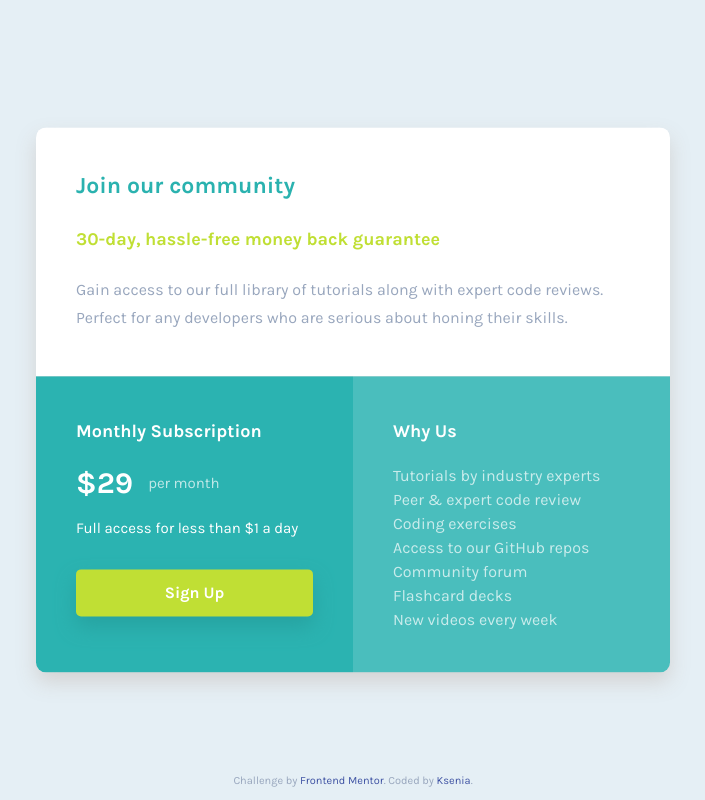
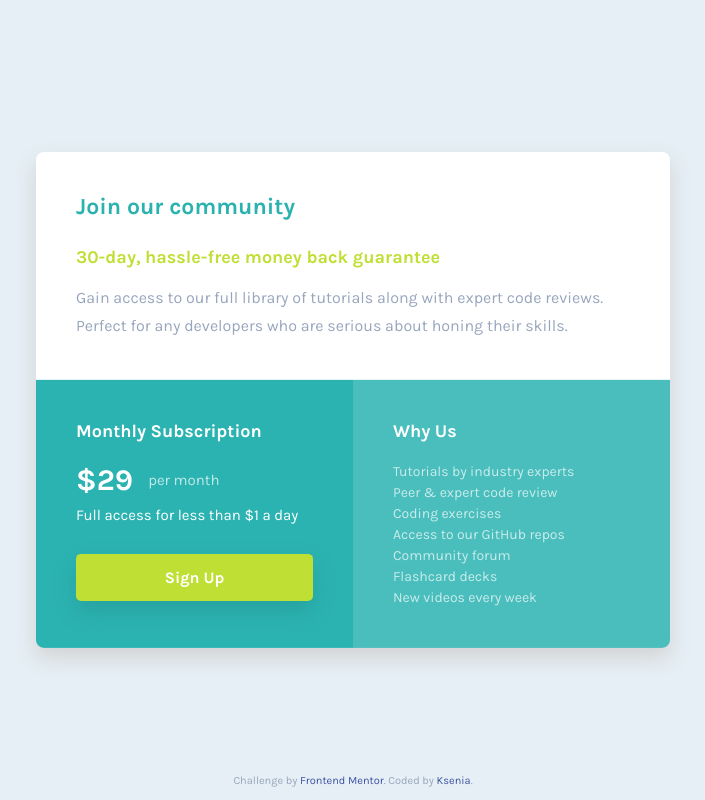
Before and after one commit to ksenia-kos/single-price-grid-component, a plain HTML site: page index.html in a window 1280 px wide. Shown: the whole page, without its empty margins (287-992 px from the left). Drawn offline with Linux system fonts and the light colour scheme.

Commit message:
third commit

```diff
--- a/css/style.css
+++ b/css/style.css
@@ -2,13 +2,12 @@
 
 html {
     box-sizing: border-box; /*adding padding to elements won't affect final width */
-    font-size: 16px;
 }
 
 body {
     font-family: 'Karla', sans-serif;
     font-weight: 400;
-    font-size: 1em;
+    font-size: 1rem;
     line-height: 1.3;
     text-align: left;
     margin: 0;
@@ -21,34 +20,28 @@ h2, h3, h4 {
 }
 
 h2 {
-    font-size: 1.25em; /*20px*/
+    font-size: 1.25rem; /*20px*/
     color: hsl(179, 62%, 43%);
-    margin-bottom: 27px;
+    margin-bottom: 24px;
 }
 
 h3 {
-    font-size: 1.125em; /*18px*/
-    margin-bottom: 21px;
+    font-size: 1.125rem; /*18px*/
+    margin-bottom: 18px;
 }
 
 h4 {
-    font-size: 0.9375em; /*15px*/
+    font-size: 0.9375rem; /*15px*/
     line-height: 1.33;
     color: hsl(71, 73%, 54%);
-    margin-bottom: 24px;
+    margin-bottom: 18px;
 }
 
 p {
-    margin-bottom: 0;
+    margin: 0;
     color:hsl(218, 22%, 67%);
-    font-size: 0.875em; /*14px*/
+    font-size: 0.875rem; /*14px*/
     line-height: 1.75;
-}
-
-ul {
-  list-style-type: none;
-  margin: 0;
-  padding: 0;
 }
 
 a {
@@ -56,7 +49,7 @@ a {
 }
 
 .padding {
-    padding: 30px 25px 25px;
+    padding: 25px;
 }
 
 .container {
@@ -64,13 +57,14 @@ a {
     flex-flow: column;
     width: 311px;
     margin: 72px auto;
-    border-radius: 10px;
+    border-radius: 5px;
     overflow: hidden;
     filter: drop-shadow(0 10px 10px lightGrey);
 }
 
 .join {
     background-color: #fff;
+    padding-top: 30px;
     padding-bottom: 36px;
 }
 
@@ -82,23 +76,23 @@ a {
 .price {
     display: flex;
     align-items: center;
-    margin-bottom: 16px;
+    margin-bottom: 6px;
 }
 
 .price__dollar {
-    font-size: 1.875em; /*30px*/
+    font-size: 1.875rem; /*30px*/
     font-weight: 700;
-    padding-right: 15px;
+    padding-right: 0.9375rem; /*15px*/
 }
 
 .price__permonth {
-    font-size: 0.9375em; /*15px*/
+    font-size: 0.9375rem; /*15px*/
     opacity: 0.7;
 }
 
 .access {
-    font-size: 0.9375em; /*15px*/
-    margin-bottom: 30px;
+    font-size: 0.9375rem; /*15px*/
+    margin-bottom: 28px;
 }
 
 input[type=button] {
@@ -107,11 +101,17 @@ input[type=button] {
     border: none;
     font-family: 'Karla', sans-serif;
     font-weight: 700;
-    font-size: 1em;
+    font-size: 1rem;
     width: 100%;
     padding: 14px 0;
     border-radius: 5px;
     filter: drop-shadow(0 10px 10px #26A2A0);
+    cursor: pointer;
+    transition: background-color 100ms ease-in-out;
+}
+
+input[type=button]:hover {
+    background-color: hsl(71, 67%, 49%);
 }
 
 .why {
@@ -120,14 +120,19 @@ input[type=button] {
 }
 
 .why ul {
+    font-size: 0.875rem; /*14px*/
     line-height: 1.5;
+    list-style-type: none;
+    margin: 0;
+    padding: 0;
     opacity: 0.7;
 }
 
+.attribution {
+    font-size: 11px;
+    text-align: center;
+}
 
-.attribution {
-    font-size: 11px; text-align: center;
-}
 .attribution a {
     color: hsl(228, 45%, 44%);
 }
@@ -137,19 +142,20 @@ input[type=button] {
 @media (min-width: 900px) {
 
     h2 {
-        font-size: 1.4375em; /*23px*/
+        font-size: 1.4375rem; /*23px*/
     }
 
     h4 {
-        font-size: 1.125em; /*18px*/
+        font-size: 1.125rem; /*18px*/
+        margin-bottom: 14px;
     }
 
     p {
-        font-size: 1em; /*16px*/
+        font-size: 1rem; /*16px*/
     }
 
     .padding {
-        padding: 44px 40px 40px;
+        padding: 40px;
     }
 
     .container {
@@ -157,6 +163,7 @@ input[type=button] {
         flex-flow: row wrap;
         margin-top: 0;
         margin-bottom: 0;
+        border-radius: 8px;
         position: absolute;
         top: 50%;
         left: 50%;
@@ -167,7 +174,7 @@ input[type=button] {
     .join {
         width: 100%;
         box-sizing: border-box;
-        padding-bottom: 44px;
+        /*padding-bottom: 44px;*/
     }
 
     .subscription {
```
